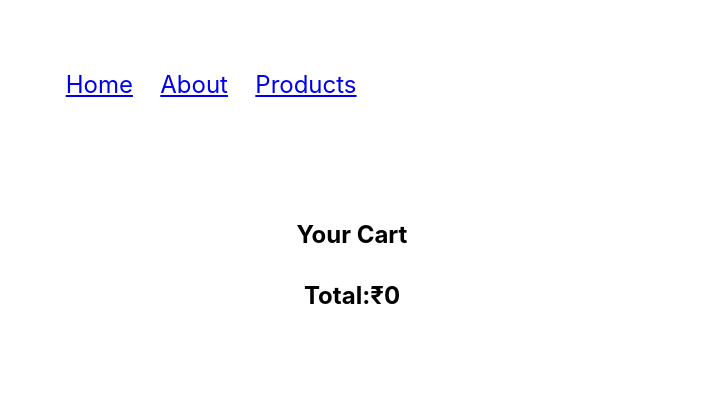
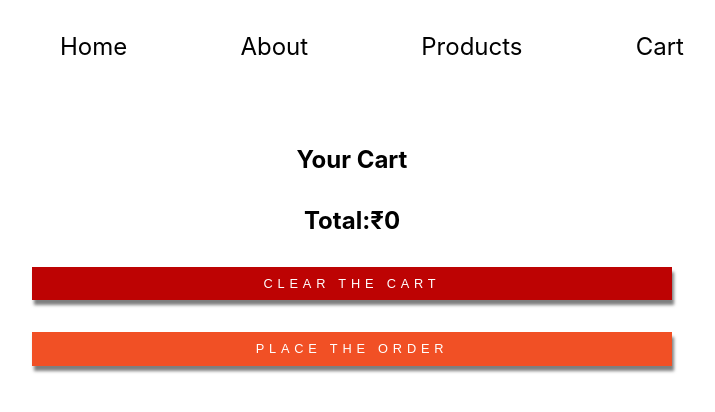
Before and after one commit to arunpratapsingh17/food_bazaar, a React (Create React App) app: page /cart in a window 1280 px wide. Shown: the top 412 px of the page, without its empty margins (288-1003 px from the left). Built offline with nearby package versions, Linux system fonts and the light colour scheme.

Commit message:
Modal work done

```diff
--- a/package.json
+++ b/package.json
@@ -9,6 +9,7 @@
     "react": "^17.0.2",
     "react-dom": "^17.0.2",
     "react-icons": "^4.2.0",
+    "react-modal": "^3.14.3",
     "react-router-dom": "^5.2.0",
     "react-scripts": "4.0.3",
     "web-vitals": "^1.1.2"
--- a/src/App.css
+++ b/src/App.css
@@ -30,12 +30,6 @@
   text-align: center;
 }
 
-.header {
-  padding: 2rem 0;
-  display: flex;
-  justify-content: center;
-  background-color: #fffffff3;
-}
 
 .header ul {
   display: flex;
@@ -53,7 +47,11 @@
   justify-content: space-between;
 }
 .header ul div li{
-  margin:2%
+  margin:2%;
+}
+.header a{
+  text-decoration: none;
+  color: black;
 }
 .header a:hover {
   color: var(--primaryColor);
@@ -251,6 +249,15 @@
   background: transparent;
   color: var(--primaryColor);
 }
+.btn-danger {
+  background: var(--mainRed);
+  color: var(--mainWhite);
+  border-color: var(--mainRed);
+}
+.btn-danger:hover {
+  background: transparent;
+  color: var(--mainRed);
+}
 .btn-block {
   width: 100%;
   display: block;
@@ -274,8 +281,9 @@
   text-transform: capitalize;
 }
 .cart-item {
-  display: grid;
+  display: flex;
   align-items: center;
+  justify-content: space-around;
   grid-template-columns: auto 1fr auto;
   grid-column-gap: 1.5rem;
   margin: 1.5rem 0;
@@ -292,7 +300,7 @@
   letter-spacing: var(--mainSpacing);
 }
 .item-amount {
-  text-align: center;
+  /* text-align: center; */
   margin-bottom: 0;
 }
 .cart-btn {
@@ -310,26 +318,14 @@
   color: var(--primaryColor);
   font-size: 1rem;
 }
-/*
-======
-Cart Link
-======
-*/
-.cart-link-container {
-  position: relative;
+.amount-side{
+  display: flex;
+  flex-direction: column;
+  justify-content: space-between;
 }
-.cart-link-container a {
-  margin-right: 10px;
-  font-weight: bolder;
+
+
+.highlight{
+  color: var(--mainBlue);
+  font-weight: bold;
 }
-.cart-link-total {
-  display: block;
-  position: absolute;
-  background: var(--primaryColor);
-  top: -10px;
-  right: -10px;
-  padding: 0rem 0.4rem;
-  border-radius: 50%;
-  font-size: 1rem;
-  color: var(--mainWhite);
-}
--- a/src/components/CartItem.js
+++ b/src/components/CartItem.js
@@ -2,7 +2,7 @@ import React from 'react'
 import { FaAngleUp, FaAngleDown } from "react-icons/fa";
 import { CartContext } from '../context/cartContext';
 
-const CartItem = ({id,title,price,amount}) => {
+const CartItem = ({id,name,price,amount}) => {
     const {
         removeitem,
         increaseAmount,
@@ -12,8 +12,8 @@ const CartItem = ({id,title,price,amount}) => {
     return (
         <article className="cart-item">
                 <div>
-                    <h4>{title}</h4>
-                    <h5>${price}</h5>
+                    <h4>{name}</h4>
+                    <h5>₹{price}</h5>
                     <button
                     className="cart-btn remove-btn"
                     onClick={() => {
@@ -23,20 +23,27 @@ const CartItem = ({id,title,price,amount}) => {
                     remove
                     </button>
                 </div>
+                <div className="amount-side">
                     <div>
                         <button
                         type="button"
                         className="cart-btn amount-btn"
+                        style={{color:"green"}}
                         onClick={() => {
                             increaseAmount(id);
                         }}
                         >
                             <FaAngleUp />
                         </button>
-                    <p className="item-amount">{amount}</p>
+                    </div>
+                    <div>
+                        <p className="item-amount"><span className="highlight">Amount-</span>{amount}</p>
+                    </div>
+                    <div>
                         <button
                             type="button"
                             className="cart-btn amount-btn"
+                            style={{marginTop:"1rem",color:"red"}}
                             onClick={() => {
                                 decreaseAmount(id, amount);
                             }}
@@ -44,6 +51,7 @@ const CartItem = ({id,title,price,amount}) => {
                             <FaAngleDown />
                         </button>
                     </div>
+                </div>
     </article>
     )
 }
--- a/src/components/Header.js
+++ b/src/components/Header.js
@@ -4,8 +4,7 @@ const Header = () => {
     return (
         <header className="header">
           <nav>
-          <ul className="header_list">
-            <div>
+            <ul>
                 <li>
                   <Link to="/">Home</Link>
                 </li>
@@ -15,12 +14,9 @@ const Header = () => {
                 <li>
                   <Link to="/products">Products</Link>
                 </li>
-            </div>
-            {/* <div>
                 <li>
-                <CartLink />
+                  <Link to="/cart">Cart</Link>
                 </li>
-            </div> */}
             </ul>
           </nav>
       </header>
--- a/src/context/cartContext.js
+++ b/src/context/cartContext.js
@@ -55,16 +55,16 @@ export default function CartProvider({children}){
     }
   };
   const addToCart = (item) => {
-    const { id, title, price } = item;
+    const { id, name, price } = item;
     const tempProduct1 = cart.find((item) => item.id === id);
     console.log("Ac");
     console.log(tempProduct1);
 
     if (tempProduct1) {
         console.log("Already hai");
-      increaseAmount(id);
+        increaseAmount(id);
     } else {
-      const tempItem = { id, title, price, amount: 1 };
+      const tempItem = { id, name, price, amount: 1 };
       console.log("Wdfert");
 
       console.log(tempItem);
--- a/src/pages/About.js
+++ b/src/pages/About.js
@@ -3,7 +3,7 @@ import React from 'react'
 const About = () => {
     return (
         <div>
-
+            We are bazaar mart
         </div>
     )
 }
--- a/src/pages/Cart.js
+++ b/src/pages/Cart.js
@@ -1,15 +1,66 @@
-import React, { useContext } from 'react'
+import React, { useContext, useState } from 'react'
 import CartItem from '../components/CartItem';
-import {CartContext} from "../context/cartContext"
+import {CartContext} from "../context/cartContext";
+import Modal from "react-modal"
+const modal_para={
+    paddingTop:"70px",
+    textAlign:"center",
+    textDecoration:"none",
+}
 const Cart = () => {
-    const { total, cart } = useContext(CartContext);
+    const { total, cart,clearCart } = useContext(CartContext);
+    const [isOpen,setIsopen] = useState(false)
+    var [displayModal,setdisplayModal] = useState(false)
+    console.log(cart);
     return (
         <section className="cart-items section">
-            <h2>your cart</h2>
-                {cart.map((item) => {
-                return <CartItem key={item.id} {...item} />;
-                })}
-            <h2>Total:₹{total}</h2>
+                <div>
+                <h2>your cart</h2>
+                    {cart.map((item) => {
+                    return <CartItem key={item.id} {...item} />;
+                    })}
+                <h2>Total:₹{total}</h2>
+                <button className="btn btn-danger btn-block" onClick={()=>{
+                    clearCart()
+                }}>
+                    Clear the cart
+                </button>
+                <button style={{marginTop:"2rem"}} className="btn btn-primary btn-block" onClick={()=>{
+                    setIsopen(true)
+                }}>
+                    Place the order
+                </button>
+            </div>
+            <Modal isOpen={isOpen} shouldCloseOnEsc={true} shouldCloseOnOverlayClick={true} onRequestClose={()=>setIsopen(false)} style={
+            {
+                overlay:{
+                    backgroundColor:'##ff8a0d',
+                },
+                content : {
+                    top                   : '50%',
+                    left                  : '50%',
+                    right                 : 'auto',
+                    bottom                : 'auto',
+                    marginRight           : '-50%',
+                    transform             : 'translate(-50%, -50%)',
+                    height:'400px',
+                    width:'300px',
+                    borderRadius:"20px",
+                  }
+            }
+            }>
+            <h1>
+                Your order has been placed,you can find the order details below-
+            </h1>
+            {cart.map((item)=>{
+                return <li>
+                   {item.amount} {item.name}
+                </li>
+            })}
+            <h1>
+                Total Amount-{total}
+            </h1>
+            </Modal>
       </section>
     )
 }
```
Also changed, not shown: 1 other file (tests, documents, lock files or other folders). Lines whose indentation alone changed are shown as unchanged.
